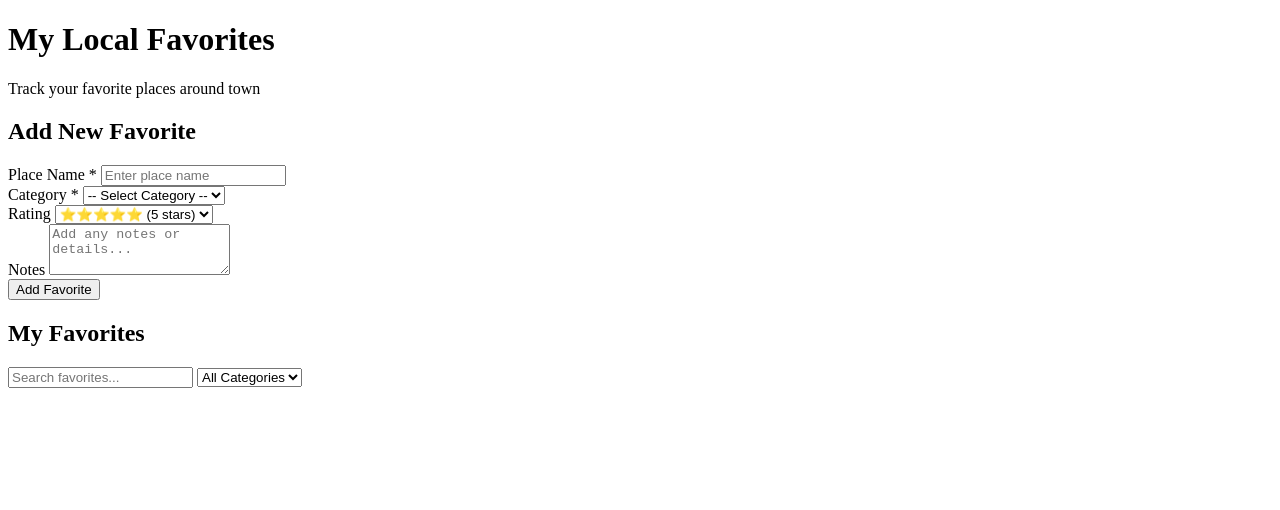
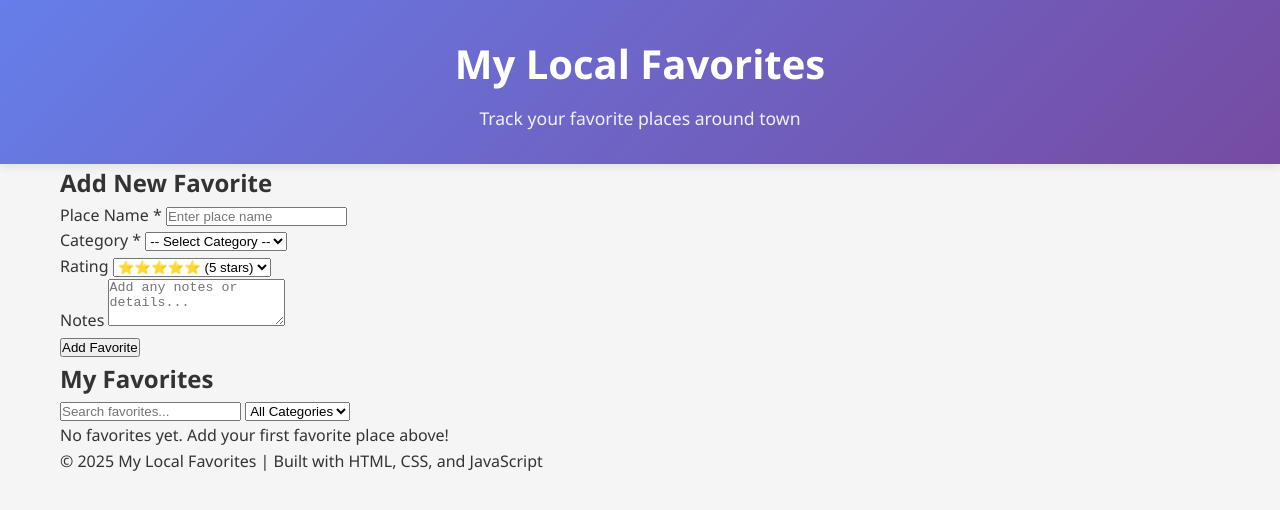
Before and after one commit to TCU-DCDA/40363-local-favorites-tracker, a plain HTML site: page index.html in a window 1280 px wide. Drawn offline with Linux system fonts and the light colour scheme.

Commit message:
Add base styles and structure for favorites tracker
Implemented CSS reset, base body, container, and header styles in styles.css. Updated index.html to include structured header, add favorite form, search/filter section, favorites display section, and footer. These changes establish the core layout and styling foundation for the My Local Favorites Tracker app.

```diff
--- a/css/styles.css
+++ b/css/styles.css
@@ -11,23 +11,54 @@
    LAB11: Add core foundation styles here
    ========================================== */
 
-/* TODO LAB11: Add CSS reset and base styles */
+/* CSS Reset */
+* {
+    margin: 0;
+    padding: 0;
+    box-sizing: border-box;
+}
+
+/* Base body styles */
+body {
+    font-family: 'Segoe UI', Tahoma, Geneva, Verdana, sans-serif;
+    line-height: 1.6;
+    color: #333;
+    background-color: #f5f5f5;
+}
 
 
 /* ==========================================
    CONTAINER & LAYOUT
    LAB11: Add container and layout styles here
    ========================================== */
-
-/* TODO LAB11: Add .container styles */
-
+.container {
+    max-width: 1200px;
+    margin: 0 auto;
+    padding: 0 20px;
+}
 
 /* ==========================================
    HEADER
    LAB11: Add header with gradient background
    ========================================== */
 
-/* TODO LAB11: Add header, h1, and .subtitle styles */
+header {
+    background: linear-gradient(135deg, #667eea 0%, #764ba2 100%);
+    color: white;
+    padding: 2rem 0;
+    text-align: center;
+    box-shadow: 0 2px 10px rgba(0,0,0,0.1);
+}
+
+header h1 {
+    font-size: 2.5rem;
+    margin-bottom: 0.5rem;
+}
+
+.subtitle {
+    font-size: 1.1rem;
+    opacity: 0.9;
+}
 
 
 /* ==========================================
--- a/index.html
+++ b/index.html
@@ -1,5 +1,6 @@
 <!DOCTYPE html>
 <html lang="en">
+
 <head>
     <meta charset="UTF-8">
     <meta name="viewport" content="width=device-width, initial-scale=1.0">
@@ -7,8 +8,9 @@
     <title>My Local Favorites Tracker</title>
     <link rel="stylesheet" href="css/styles.css">
 </head>
+
 <body>
-    <!-- Content will go here -->
+
 
     <!-- Header Section -->
     <header>
@@ -29,12 +31,7 @@
                 <!-- Name Input -->
                 <div class="form-group">
                     <label for="name">Place Name *</label>
-            <input
-                type="text"
-                id="name"
-                name="name"
-                required
-                placeholder="Enter place name"
+                    <input type="text" id="name" name="name" required placeholder="Enter place name"
                         aria-required="true">
                 </div>
 
@@ -68,29 +65,21 @@
                 <!-- Notes Textarea -->
                 <div class="form-group">
                     <label for="notes">Notes</label>
-            <textarea
-                id="notes"
-                name="notes"
-                rows="3"
-                placeholder="Add any notes or details..."></textarea>
+                    <textarea id="notes" name="notes" rows="3" placeholder="Add any notes or details..."></textarea>
                 </div>
 
                 <!-- Submit Button -->
                 <button type="submit" class="btn btn-primary">Add Favorite</button>
 
             </form>
-
-
+        </section>
 
         <!-- Search/Filter Section -->
+
         <section class="search-section">
             <h2>My Favorites</h2>
             <div class="search-controls">
-        <input
-            type="text"
-            id="search-input"
-            placeholder="Search favorites..."
-            aria-label="Search favorites">
+                <input type="text" id="search-input" placeholder="Search favorites..." aria-label="Search favorites">
                 <select id="category-filter" aria-label="Filter by category">
                     <option value="all">All Categories</option>
                     <option value="coffee">Coffee Shop</option>
@@ -103,12 +92,30 @@
                 </select>
             </div>
         </section>
+        <!-- Favorites Display Section -->
+<section class="favorites-section">
+    <div id="favorites-list" class="favorites-grid">
+        <!-- JavaScript will add favorite cards here -->
+        <!-- For now, add placeholder message -->
+        <p class="empty-message">No favorites yet. Add your first favorite place above!</p>
+    </div>
 </section>
 
+
+
+
     </main>
+
+    <!-- Footer -->
+<footer>
+    <div class="container">
+        <p>&copy; 2025 My Local Favorites | Built with HTML, CSS, and JavaScript</p>
+    </div>
+</footer>
 
 
     <!-- JavaScript at end of body -->
     <script src="js/app.js"></script>
 </body>
+
 </html>
```
Lines whose indentation alone changed are shown as unchanged.
